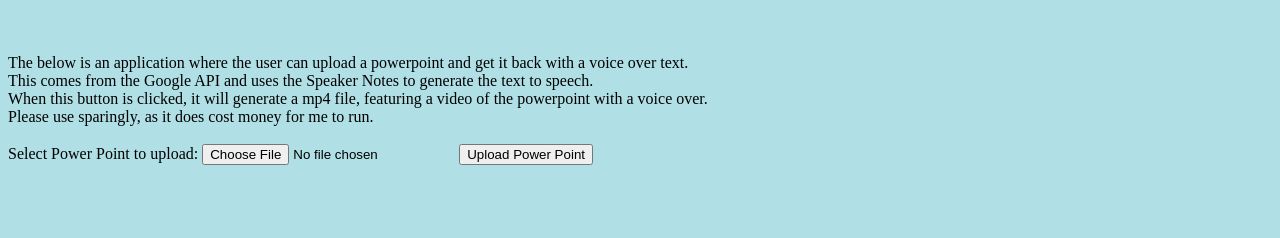
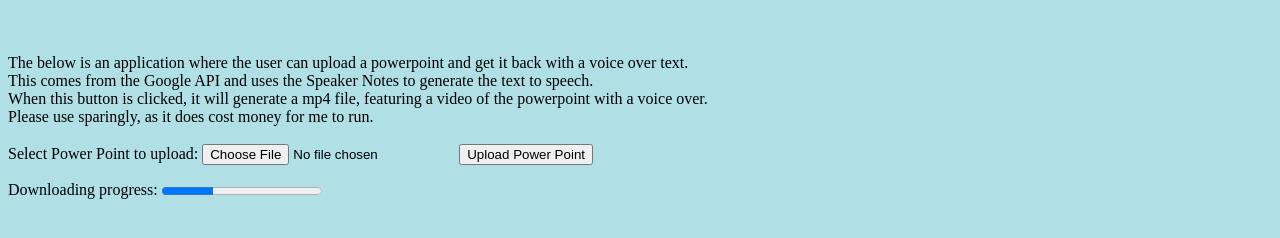
Before and after one commit to jont2k/jont2k.github.io, a plain HTML site: page index.html in a window 1280 px wide. Shown: the part 52-290 px from the top of the page. Drawn offline with Linux system fonts and the light colour scheme.

Commit message:
Update index.html

```diff
--- a/index.html
+++ b/index.html
@@ -13,6 +13,10 @@ The below is an application where the user can upload a powerpoint and get it ba
   <input type="submit" value="Upload Power Point" name="submit">
 </form>
 
+<!-- Progress Bar -->
+<label for="file">Downloading progress:</label>
+<progress id="file" value="32" max="100"> 32% </progress>
+
 <br />
 <br />
 
```
